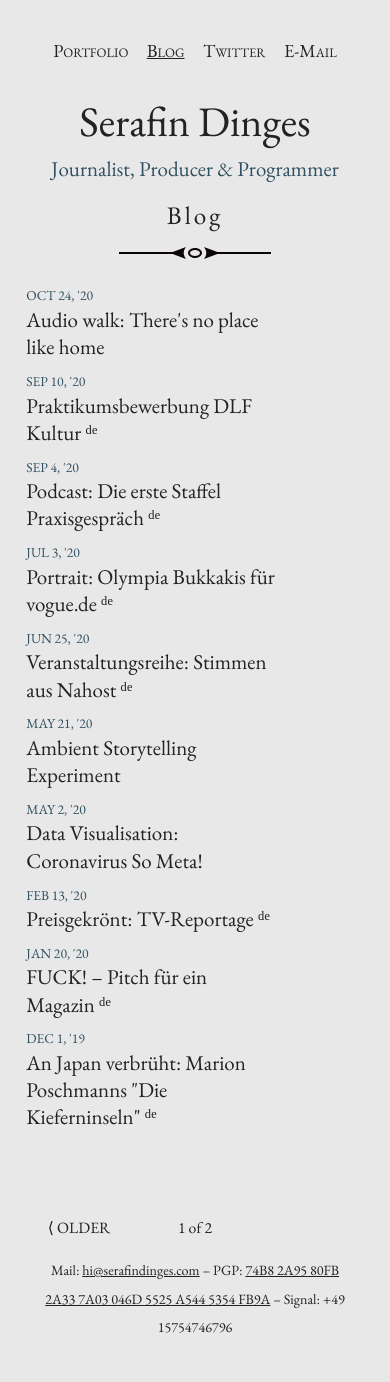
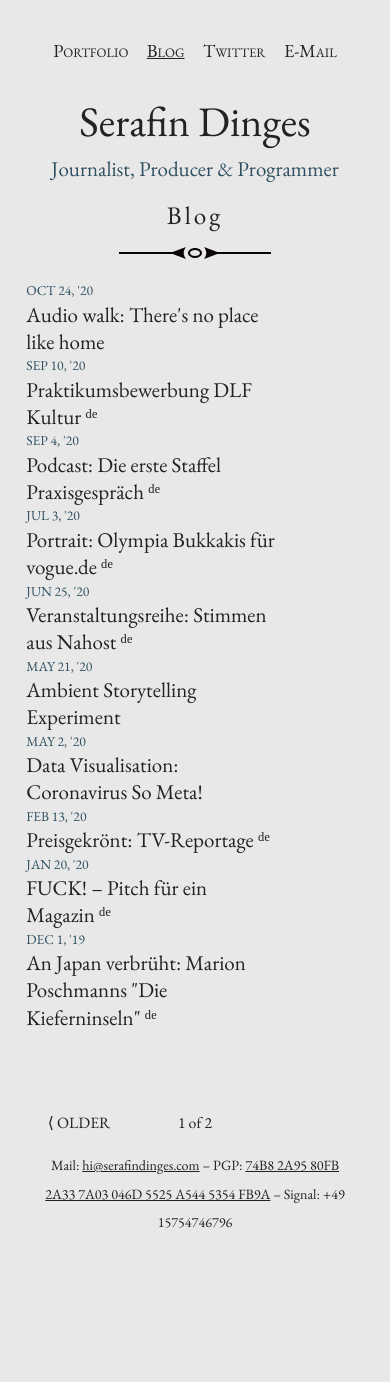
Before and after one commit to SerafinDinges/serafindinges.com, a Jekyll site: the page built from blog/index.html, in a window 390 px wide. Built offline with Jekyll 4.4.1, drawn with Linux system fonts in a browser that asks for light colours; the list of posts is cut into pages by our own code; after the commit the page ends 1277 px from its top, so only the background shows below that.

Commit message:
Update _base.scss

```diff
--- a/_sass/_base.scss
+++ b/_sass/_base.scss
@@ -155,21 +155,6 @@
   }
 }
 
-@media only screen and (max-width: 600px) {
-  .post-date {
-    font-size: .65em;
-    .post-link & {
-      padding: 0;
-    }
-  }
-  .post-link {
-    padding: 0 .25em;
-  }
-  .post-link__heading h1 {
-    line-height: 1.3em;
-  }
-}
-
 .site-credits {
   margin: 0 auto 2em;
   padding: 0 2em;
@@ -262,3 +247,19 @@
     opacity: 1;
   }
 }
+
+
+@media only screen and (max-width: 600px) {
+  .post-date {
+    font-size: .65em;
+    .post-link & {
+      padding: 0;
+    }
+  }
+  .post-link {
+    padding: 0 .25em !important;
+  }
+  .post-link__heading h1 {
+    line-height: 1.3em;
+  }
+}
```
